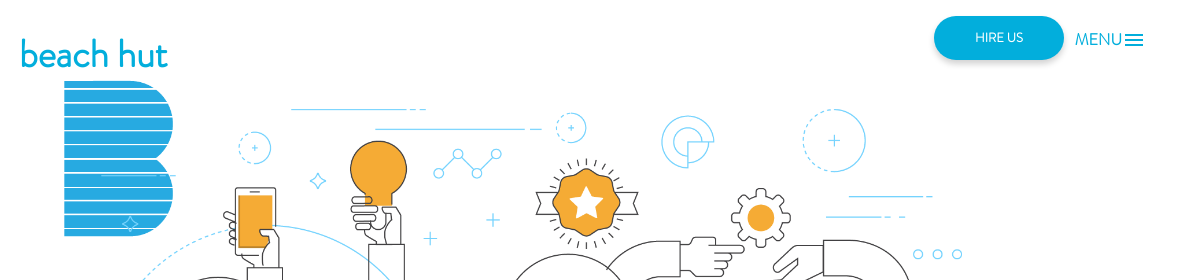
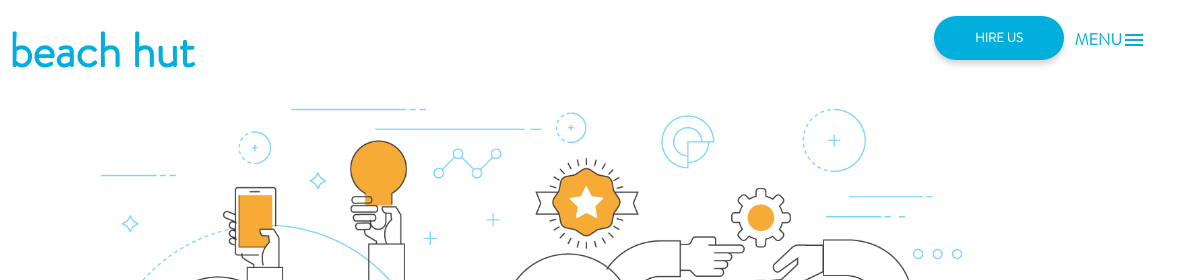
Before and after one commit to timgeaney/beachhut.ie, a plain HTML site: page about.html in a window 1280 px wide. Shown: the top 280 px of the page, 86-1280 px from the left. Drawn offline with Linux system fonts and the light colour scheme.

Commit message:
responsive changes

```diff
--- a/about.html
+++ b/about.html
@@ -95,7 +95,7 @@
         <!-- end modal hire us button section -->
 
         <section id="hero">
-          <img src="img/bh-team-2.png" alt="team">
+          <img src="img/bh-team-3.png" alt="team">
         </section>
 
 
@@ -139,6 +139,7 @@
           <div class="call-info">
             <h1>Why Us?</h1>
             <p>Building great online experiences for our clients is what we love to do. So we keep going until we get it right.</p>
+            <a href="#0" class="btn btn-white">Learn More</a>
           </div>
         </div>
       </section>
--- a/scss/layout/_nav.scss
+++ b/scss/layout/_nav.scss
@@ -176,9 +176,14 @@ html, body {
 	animation: fadeInDown 2s .2s backwards;
 
 		@include MQ(M) {
-			top: 35px;
-			left: 105px;
-			font-size: 0.8em;
+			top: 43px;
+			left: 95px;
+			font-size: 0.6em;
+		}
+		@include MQ(L) {
+			top: 26px;
+			left: 95px;
+			font-size: 1em;
 		}
 	}
 
@@ -191,7 +196,7 @@ html, body {
 
 	li {
 		display: inline-block;
-		margin-left: 2.2em;
+		margin-left: 2em;
 
 	}
 
--- a/scss/modules/_buttons.scss
+++ b/scss/modules/_buttons.scss
@@ -36,7 +36,7 @@ $color-5: #02aedc; // Cinnabar
   &:hover {
     padding-right: 3em;
     background: lighten($color, 5%);
-    color: #fff;
+    color: $text-color;
 
   }
 }
@@ -68,7 +68,7 @@ $color-5: #02aedc; // Cinnabar
 .btn-dark { @include btn(#252525, #fff); }
 .btn-purple { @include btn(#8861aa, #fff); }
 .btn-red { @include btn(#d62323, #fff); }
-.btn-white { @include btn(#ccc, #fff); }
+.btn-white { @include btn(#f7f7f7, #797e83); }
 .btn-orange { @include btn(#d4522d, #fff); }
 .btn-purple-nurple { @include btn(#aa87ff, #fff); }
 
--- a/scss/modules/_hero-slider.scss
+++ b/scss/modules/_hero-slider.scss
@@ -122,7 +122,7 @@ Single slide style
 
 	li:nth-of-type(4) {
 	 	background-color: $color-1;
-	 	background-image: url('../assets/video-replace-mobile.jpg');
+	 	background-image: url('../img/bh-creative.png');
 	}
 
 	li:nth-of-type(5) {
--- a/scss/pages/_about.scss
+++ b/scss/pages/_about.scss
@@ -117,7 +117,7 @@ main {
 }
 
 .cd-section {
-  padding: 2em 0;
+  padding-bottom: 2em;
   text-align: center;
 
   .cd-container {
@@ -141,7 +141,7 @@ main {
   }
 
   @include MQ(M) {
-    padding: 4em;
+    padding-bottom: 4em;
 
     p {
       font-size: 1.2em;
@@ -149,7 +149,7 @@ main {
   }
 
   @include MQ(L) {
-    padding: 6em;
+    padding-bottom: 6em;
 
     h1 {
       font-size: 3.6em;
```
Also changed, not shown: index.html (+1 -1 lines), css/app.css, img/bh-team-3.png (added), 2 other files.
